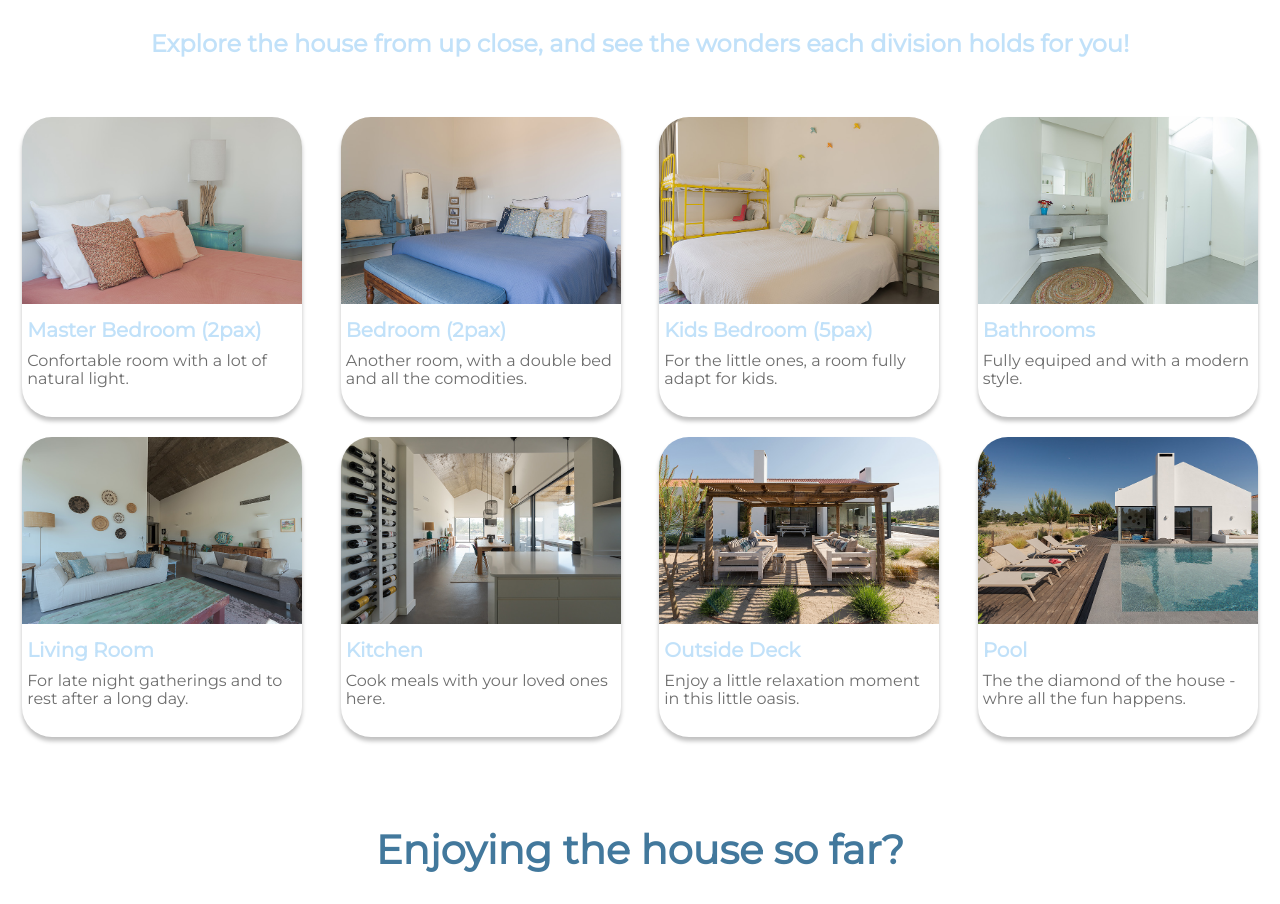
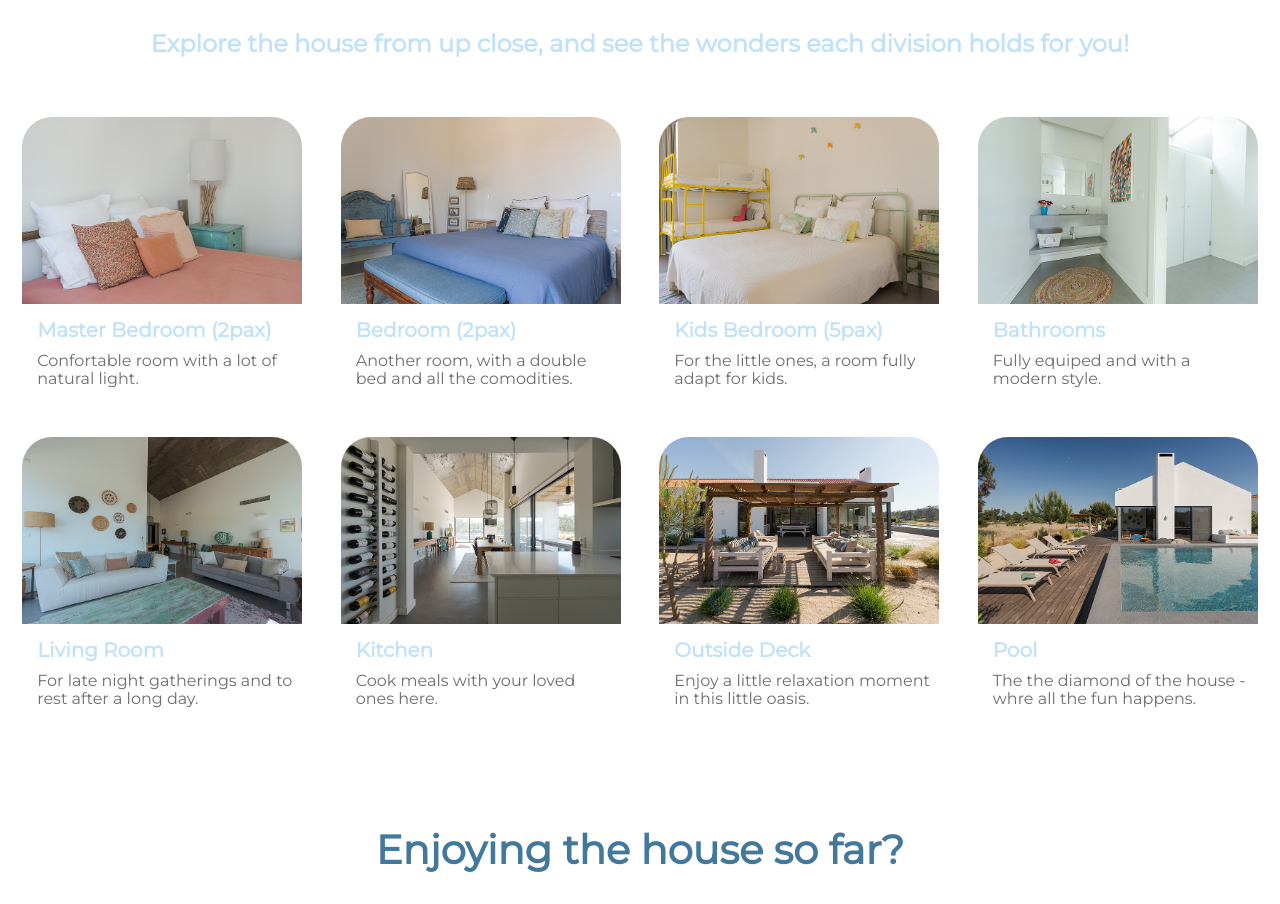
Before and after one commit to mariana-c-ramos/casa, a plain HTML site: page index.html in a window 1280 px wide. Shown: the part 2351-3255 px from the top of the page. Drawn offline with nearby package versions, Linux system fonts and the light colour scheme.

Commit message:
fix cards desktop

```diff
--- a/style.css
+++ b/style.css
@@ -205,7 +205,6 @@ h4{
         object-fit: contain;
         text-align: left;
         background-color: white;
-        box-shadow: 0px 4px 4px rgba(0, 0, 0, 0.25);
         border-radius: 30px;
         margin: 0 auto;
         overflow: hidden;
@@ -225,6 +224,7 @@ h4{
     .card h3,
     .card p{
         margin: 10px 5px;
+        margin-left: 15px;
     }
     .house__details{
         display: flex;
```
